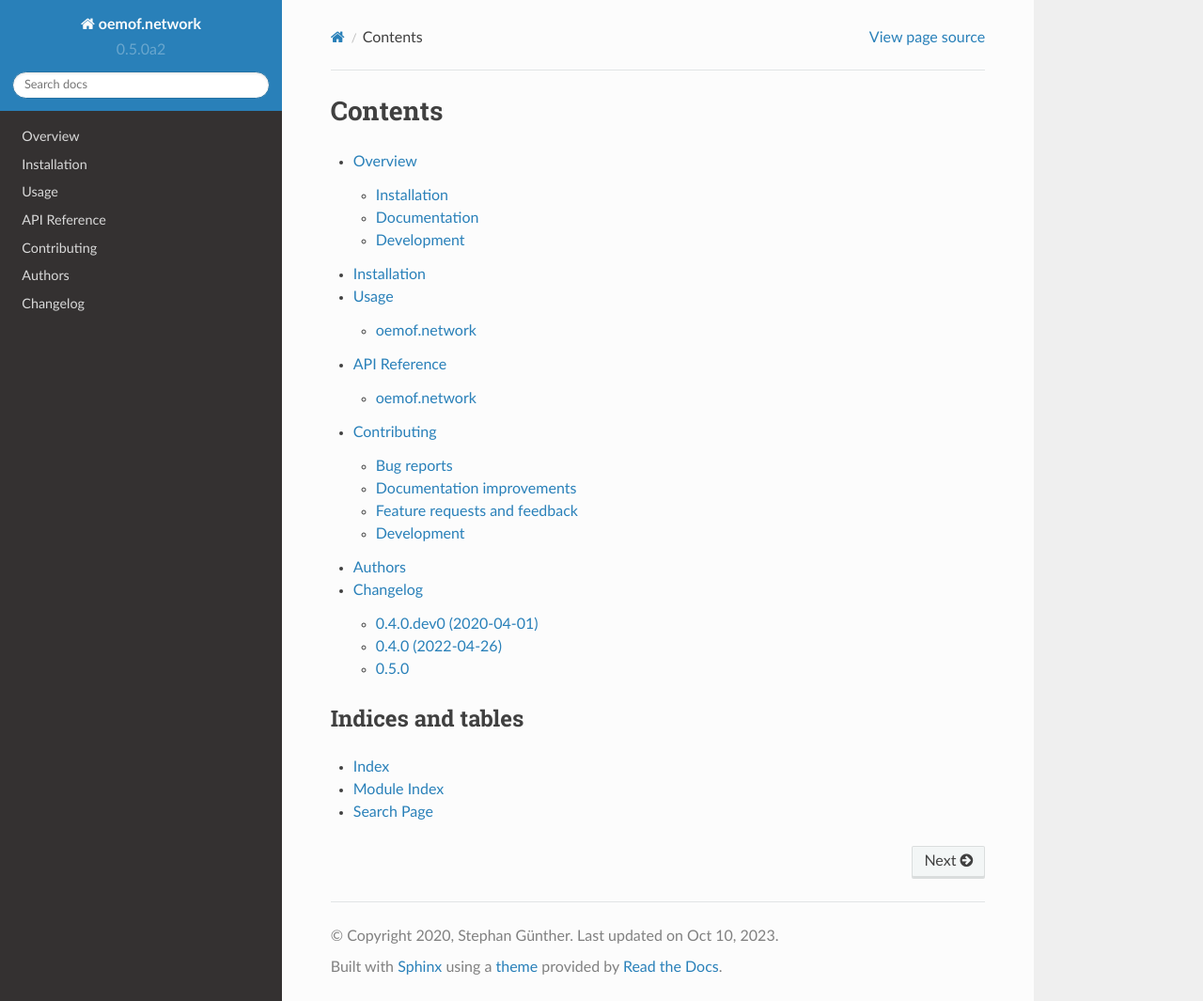
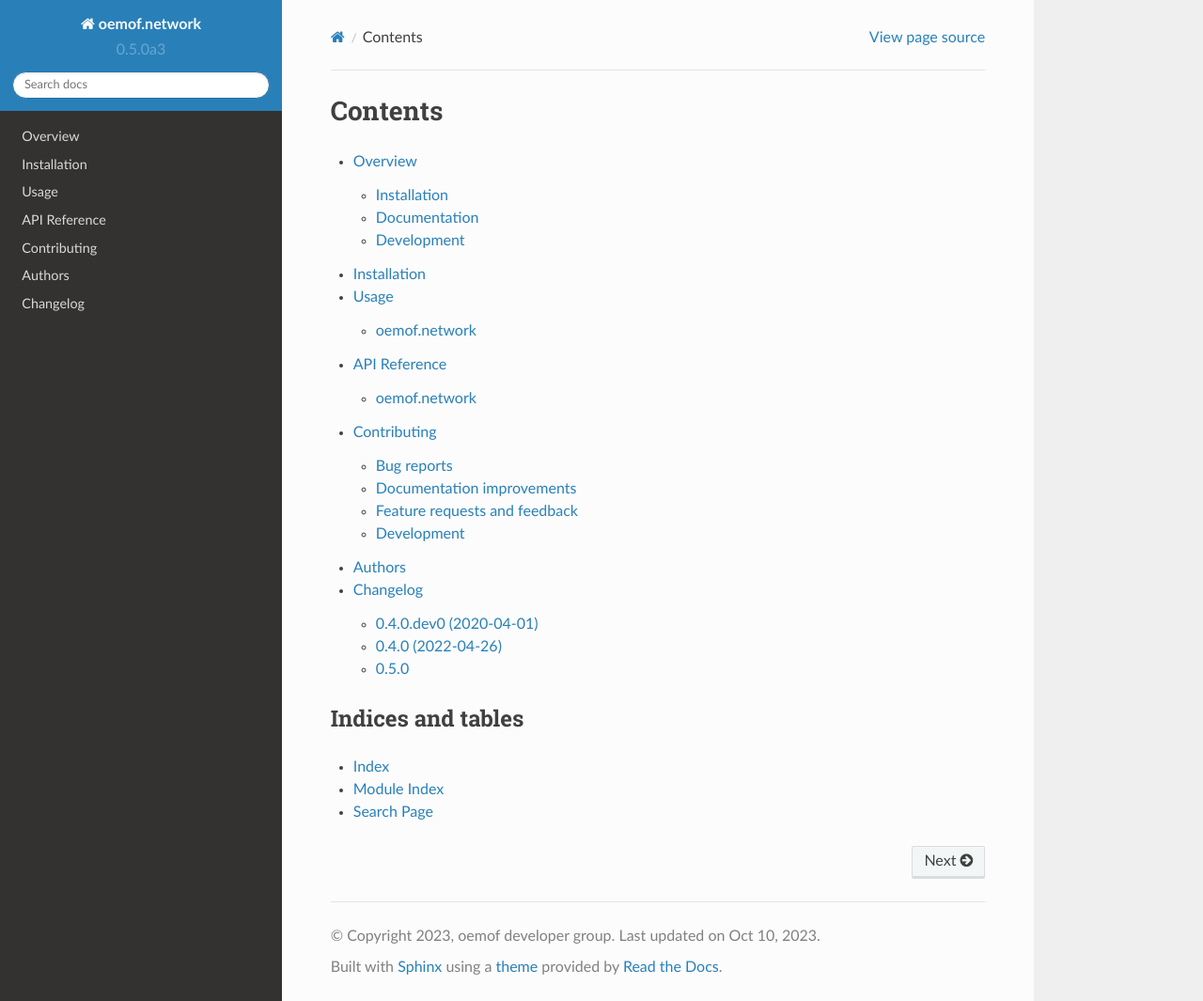
Before and after one commit to oemof/oemof-network, a Sphinx documentation site: the page built from docs/index.rst, in a window 1280 px wide and 1065 px high. Shown: the whole window at 94% size. Built offline with Sphinx 7.4.7 and the Read the Docs theme 2.0.0, drawn with Linux system fonts in a browser that asks for light colours.

Commit message:
Bump version number

```diff
--- a/docs/conf.py
+++ b/docs/conf.py
@@ -17,10 +17,10 @@ extensions = [
 source_suffix = ".rst"
 master_doc = "index"
 project = "oemof.network"
-year = "2020"
-author = "Stephan Günther"
+year = "2023"
+author = "oemof developer group"
 copyright = "{0}, {1}".format(year, author)
-version = release = "0.5.0a2"
+version = release = "0.5.0a3"
 
 pygments_style = "trac"
 templates_path = ["."]
--- a/setup.py
+++ b/setup.py
@@ -32,7 +32,7 @@ long_description = "%s" % (
 
 setup(
     name="oemof.network",
-    version="0.5.0a2",
+    version="0.5.0a3",
     license="MIT",
     description="The network/graph submodules of oemof.",
     long_description=long_description,
```
Also changed, not shown: 1 other file.
